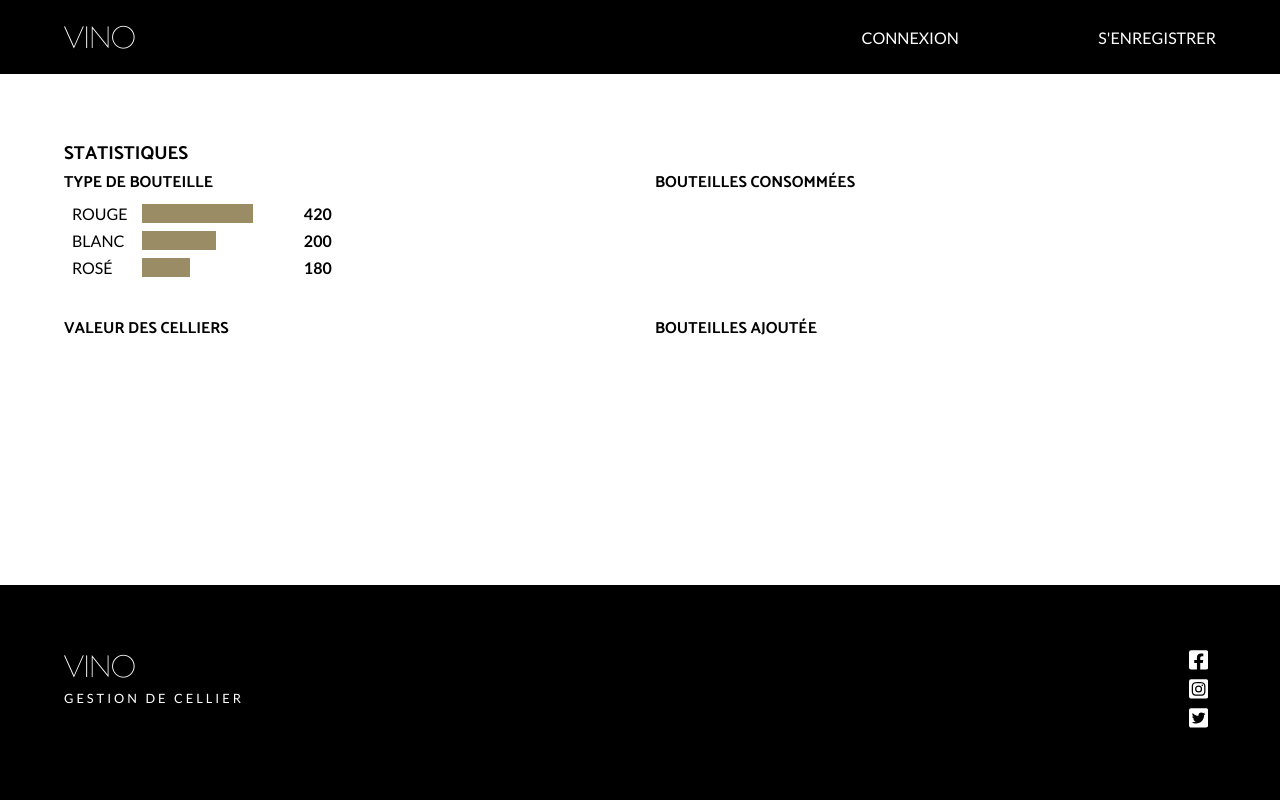
After one commit to e8506278/projet-web-2, a PHP site: template vues/statistiques.php in a window 1280 px wide. The commit adds this page. Run offline with PHP 8.4, Linux system fonts and the light colour scheme; the template is opened without the code that fills it, so the values that code supplies are empty; some libraries are stand-ins or nearby versions.

Commit message:
ajout page profil et page statistique, modele stat

```diff
--- /dev/null
+++ b/css/6-components/graphique.css
@@ -0,0 +1,54 @@
+.graphique{
+    width: 50%;
+}
+
+.graphique li {
+    position: relative;
+    display: block;
+}
+.graphique .graphique__qte {
+display: block;
+position: absolute;
+top: 0;
+right: 0;
+margin: 0 0.3em;
+text-align: right;
+font-weight: bold;
+}
+.graphique li{
+display: flex;
+position: relative;
+z-index: 2;
+margin: var(--espace-xp);
+}
+.graphique div{
+    width: 70px;
+}
+.graphique .index {
+display: block;
+top: 0;
+left: 0;
+height: 100%;
+background-color: var(--couleur-accent);
+text-indent: -9999px;
+overflow: hidden;
+}
+
+.graphique-vertical{
+display:table;
+table-layout: fixed;
+
+}
+.graphique-vertical li{
+    position:relative;
+    display:table-cell;
+    vertical-align:bottom;
+    height:200px;
+}
+.graphique-vertical span{
+    margin: 0 var(--espace-xp);
+    display: block;
+}
+.graphique--vertical--couleur{
+    background-color: var(--couleur-accent);
+}
--- a/css/styles.css
+++ b/css/styles.css
@@ -35,6 +35,7 @@
 @import "./6-components/modal.css";
 @import "./6-components/details.css";
 @import "./6-components/product-card.css";
+@import "./6-components/graphique.css";
 /* @import "./6-components/pagination.css"; */
 @import "./6-components/recherche.css";
 @import "./6-components/recherche-bouteille.css";
--- a/modeles/Cellier.class.php
+++ b/modeles/Cellier.class.php
@@ -107,6 +107,7 @@ class Cellier extends Modele
             // Réinitialisation du tableau d'erreur
             unset($erreurs['nom_cellier']);
             $regExp = '/^.+$/';
+            $data->nom_cellier = trim($data->nom_cellier);
             if (!preg_match($regExp, $data->nom_cellier)) {
                 $erreurs['nom_cellier'] = 'Au moins un caractère.';
                 $estValide = false;
@@ -120,7 +121,7 @@ class Cellier extends Modele
                 $erreurs['type_cellier_id'] = 'Choisir le type de cellier.';
                 $estValide = false;
             }
-
+            $data->description_cellier = trim($data->description_cellier);
             //Si tout est valide
             if ($estValide) {
                 $requete = "INSERT INTO usager__cellier(id_usager,nom_cellier,description_cellier,type_cellier_id) VALUES (" .
--- a/vues/entete.php
+++ b/vues/entete.php
@@ -45,6 +45,7 @@
 					<li><a class="nav__lien" href="?requete=deconnecter">Déconnexion</a></li>
 					<!--Non Connecté-->
 					<?php  }}else if(!$_SESSION) {?>
+					<li></li>
 					<li><a class="nav__lien" href="?requete=connecter">Connexion</a></li>
 					<li><a class="nav__lien" href="?requete=enregistrer">S'enregistrer</a></li>
 					<?php };?>
--- /dev/null
+++ b/vues/statistiques.php
@@ -0,0 +1,40 @@
+<section class="section-wrapper">
+    <h3>Statistiques</h3>
+    <div class="grille grille--2">
+        <!--1-TYPE-->
+        <div>
+            <h4>Type de bouteille</h4>
+            <ul class="graphique">
+                <li>
+                    <div>ROUGE</div>
+                    <span class="graphique__qte">420</span>
+                    <span class="index" style="width: 42%">(42%)</span>
+
+                </li>
+                <li>
+                    <div>BLANC</div>
+                    <span class="graphique__qte">200</span>
+                    <span class="index" style="width: 28%">(20%)</span>
+                </li>
+                <li>
+                    <div>ROSÉ</div>
+                    <span class="graphique__qte">180</span>
+                    <span class="index" style="width: 18%">(18%)</span>
+                </li>
+            </ul>
+        </div>
+        <!--2-BUES-->
+        <div>
+            <h4>Bouteilles consommées</h4>
+        </div>
+        <!--3-VALEUR DES DIFFÉRENTS CELLIERS-->
+        <div>
+            <h4>Valeur des celliers</h4>
+        </div>
+        <!--4-AJOUT DE BOUTEILLE-->
+        <div>
+            <h4>Bouteilles ajoutée</h4>
+        </div>
+    </div>
+
+</section>
```
Also changed, not shown: Controler.class.php (+32 -0 lines), modeles/Statistique.class.php (added, +30 -0 lines), vues/profil.php (added, +41 -0 lines).
